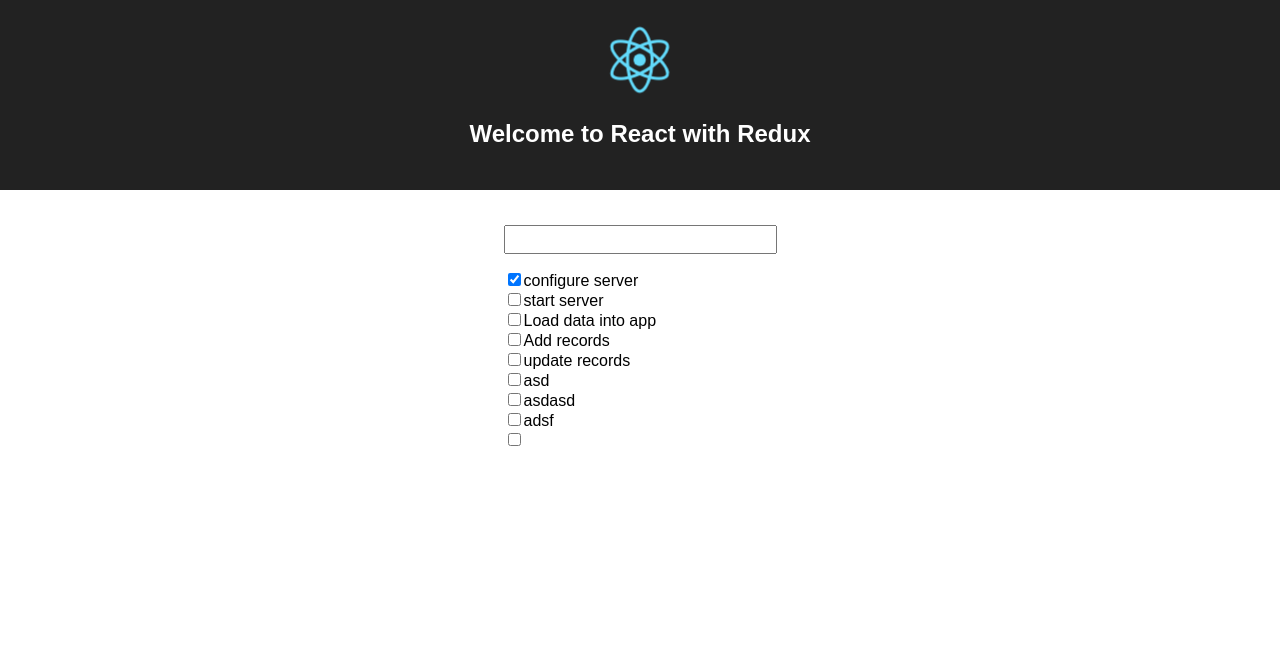
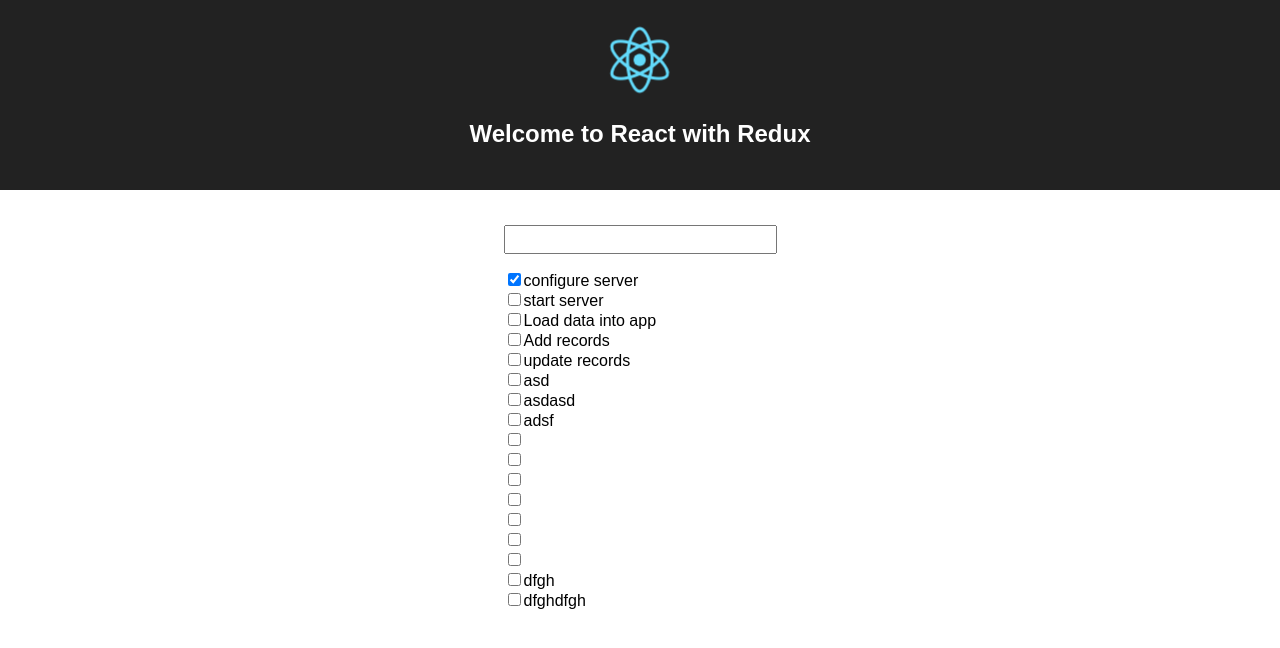
Before and after one commit to kbytin/CRA-Redux, a React (Create React App) app: page / in a window 1280 px wide. Shown: the top 648 px of the page. Built offline with nearby package versions, Linux system fonts and the light colour scheme; data requests are answered from the project's data file.

Commit message:
fix todo saving

```diff
--- a/db.json
+++ b/db.json
@@ -43,6 +43,40 @@
     {
       "isComplete": false,
       "id": 9
+    },
+    {
+      "isComplete": false,
+      "id": 10
+    },
+    {
+      "isComplete": false,
+      "id": 11
+    },
+    {
+      "isComplete": false,
+      "id": 12
+    },
+    {
+      "isComplete": false,
+      "id": 13
+    },
+    {
+      "isComplete": false,
+      "id": 14
+    },
+    {
+      "isComplete": false,
+      "id": 15
+    },
+    {
+      "name": "dfgh",
+      "isComplete": false,
+      "id": 16
+    },
+    {
+      "name": "dfghdfgh",
+      "isComplete": false,
+      "id": 17
     }
   ]
 }
--- a/src/components/TodoForm.js
+++ b/src/components/TodoForm.js
@@ -31,6 +31,6 @@ class TodoForm extends Component {
 }
 
 export default connect(
-  (state) => ({currentTodo: state.todo.todos.currentTodo}),
+  (state) => ({currentTodo: state.todo.currentTodo}),
   {updateCurrent, saveTodo}
 )(TodoForm)
```
